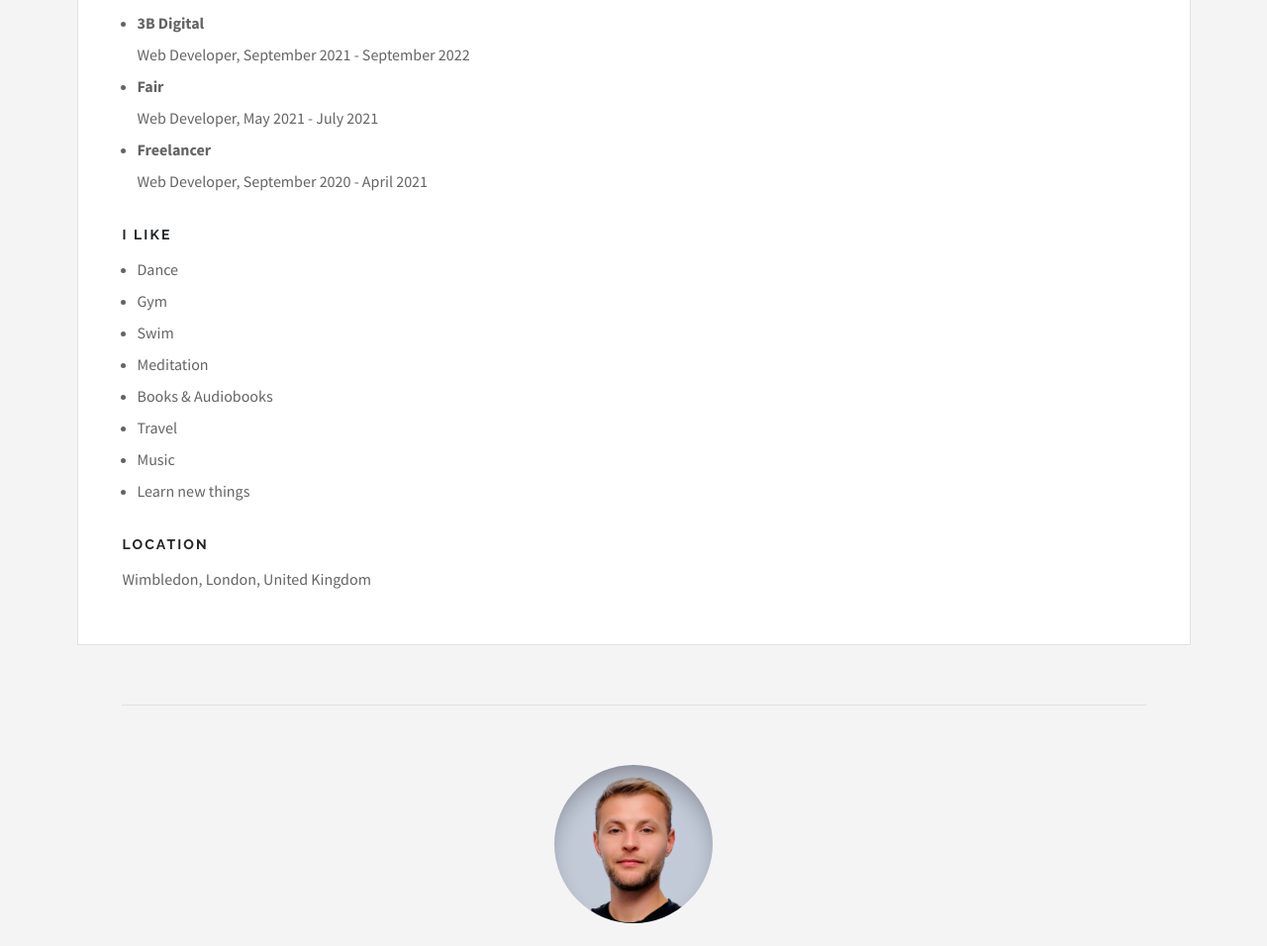
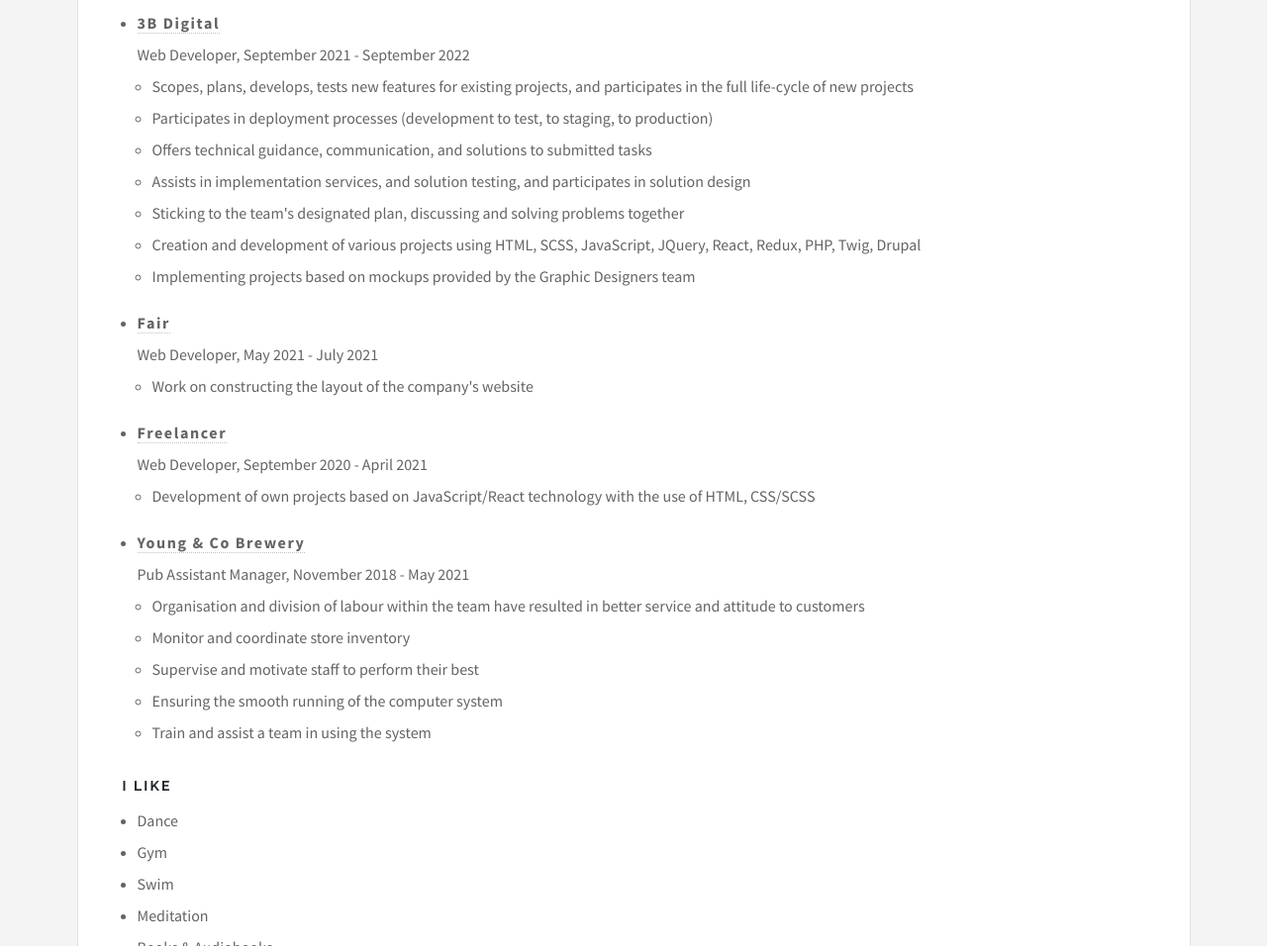
Before and after one commit to PiotrPustul/piotrpustul.github.io, a React app: page /about in a window 1280 px wide. Shown: the part 786-1742 px from the top of the page at 99% size. Built offline with nearby package versions, Linux system fonts and the light colour scheme.

Commit message:
worked on the about page

```diff
--- a/src/js/components/Navigation.js
+++ b/src/js/components/Navigation.js
@@ -6,7 +6,7 @@
     <nav id="navigation" className={props.class}>
       <ul>
         <li className="front-page-link">
-          <NavLink to="/piotrpustul">Piotr Pustul</NavLink>
+          <NavLink to="/">Piotr Pustul</NavLink>
         </li>
         <li>
           <NavLink to="about">About</NavLink>
--- a/src/js/pages/About.js
+++ b/src/js/pages/About.js
@@ -52,16 +52,83 @@
           </p>
           <ul>
             <li>
-              <span>3B Digital</span> <br />
+              <a href="https://www.3bweb.com/">
+                <span>3B Digital</span>
+              </a>
+              <br />
               Web Developer, September 2021 - September 2022
+              <ul>
+                <li>
+                  Scopes, plans, develops, tests new features for existing
+                  projects, and participates in the full life-cycle of new
+                  projects
+                </li>
+                <li>
+                  Participates in deployment processes (development to test, to
+                  staging, to production)
+                </li>
+                <li>
+                  Offers technical guidance, communication, and solutions to
+                  submitted tasks
+                </li>
+                <li>
+                  Assists in implementation services, and solution testing, and
+                  participates in solution design
+                </li>
+                <li>
+                  Sticking to the team's designated plan, discussing and solving
+                  problems together
+                </li>
+                <li>
+                  Creation and development of various projects using HTML, SCSS,
+                  JavaScript, JQuery, React, Redux, PHP, Twig, Drupal
+                </li>
+                <li>
+                  Implementing projects based on mockups provided by the Graphic
+                  Designers team
+                </li>
+              </ul>
             </li>
             <li>
-              <span>Fair</span> <br />
+              <a href="https://hellofair.io/">
+                <span>Fair</span>
+              </a>
+              <br />
               Web Developer, May 2021 - July 2021
+              <ul>
+                <li>
+                  Work on constructing the layout of the company's website
+                </li>
+              </ul>
             </li>
             <li>
-              <span>Freelancer</span> <br />
+              <a href="/">
+                <span>Freelancer</span> <br />
+              </a>
               Web Developer, September 2020 - April 2021
+              <ul>
+                <li>
+                  Development of own projects based on JavaScript/React
+                  technology with the use of HTML, CSS/SCSS
+                </li>
+              </ul>
+            </li>
+            <li>
+              <a href="https://www.youngs.co.uk/">
+                <span>Young & Co Brewery </span>
+                <br />
+              </a>
+              Pub Assistant Manager, November 2018 - May 2021
+              <ul>
+                <li>
+                  Organisation and division of labour within the team have
+                  resulted in better service and attitude to customers
+                </li>
+                <li>Monitor and coordinate store inventory</li>
+                <li>Supervise and motivate staff to perform their best</li>
+                <li>Ensuring the smooth running of the computer system</li>
+                <li>Train and assist a team in using the system</li>
+              </ul>
             </li>
           </ul>
         </div>
--- a/src/scss/_mainSection.scss
+++ b/src/scss/_mainSection.scss
@@ -190,6 +190,10 @@
             line-height: 2;
             font-size: 1.6rem;
 
+            a {
+              font-size: 1.6rem;
+            }
+
             span {
               font-weight: 700;
             }
```
Also changed, not shown: build/asset-manifest.json, build/index.html, build/static/js/main.6577b592.js.LICENSE.txt (renamed from build/static/js/main.38eb0767.js.LICENSE.txt), 10 other files.
